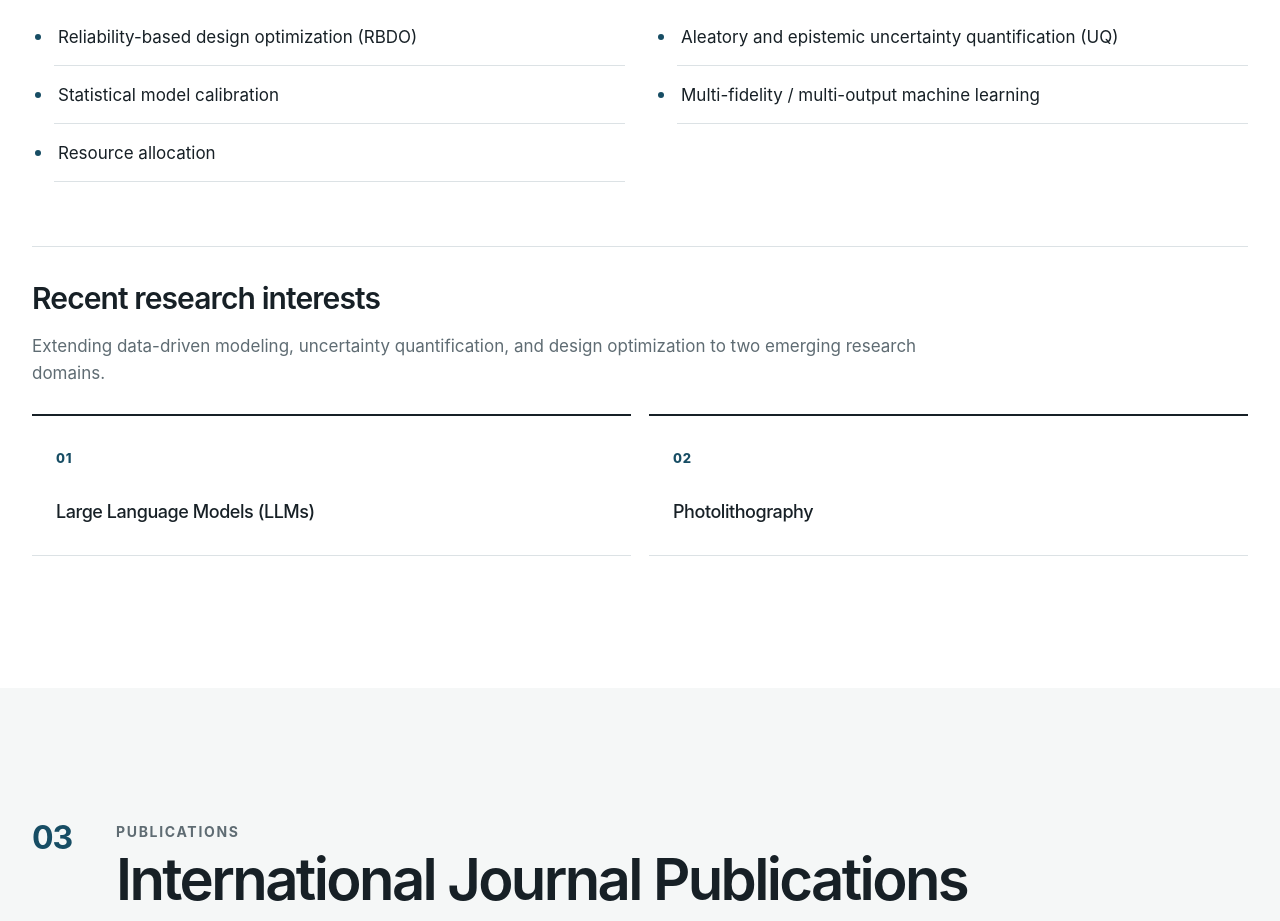
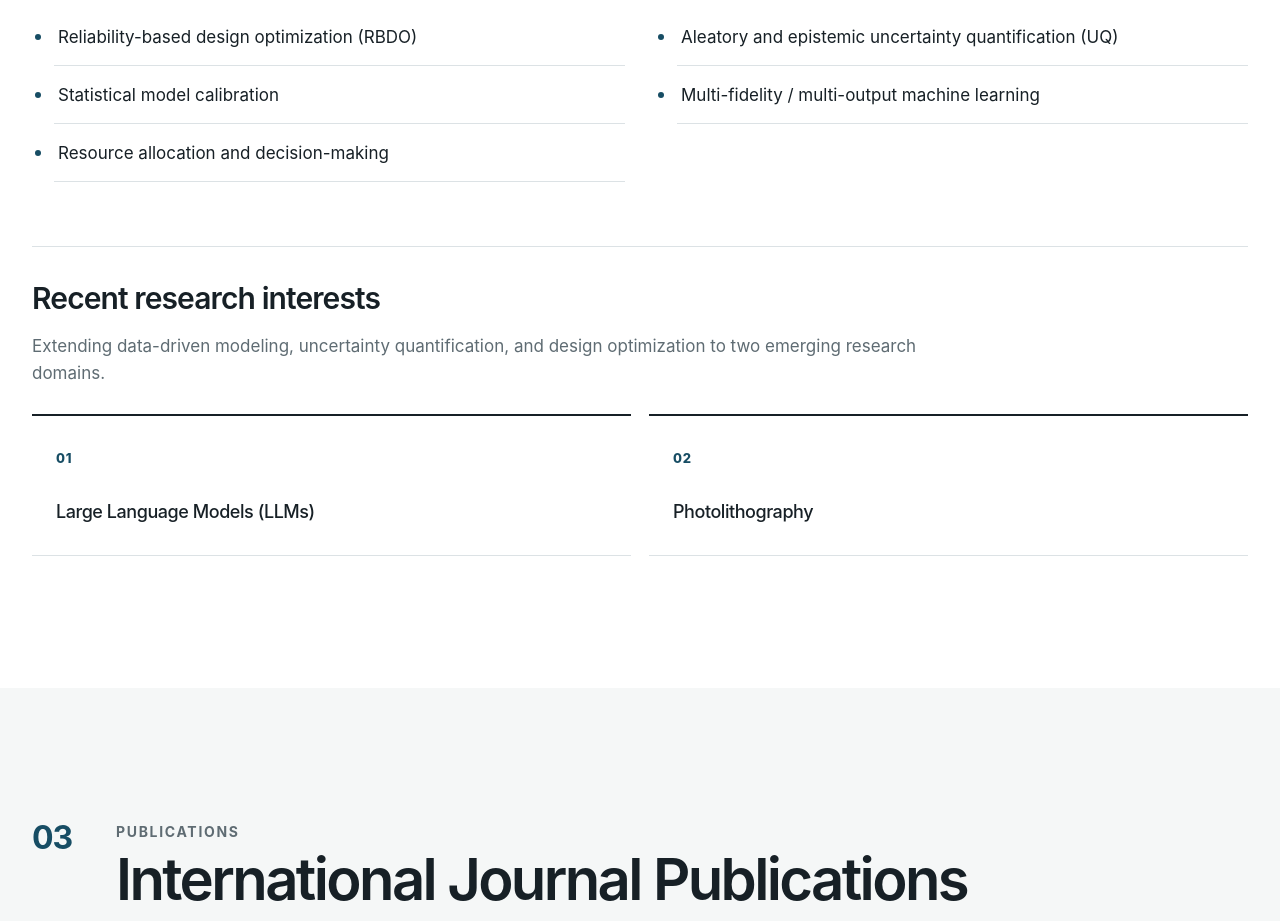
Before and after one commit to yongsujung/yongsujung.github.io, a Next.js app: page / in a window 1280 px wide. Shown: the part 4160-5081 px from the top of the page. Built offline with nearby package versions, Linux system fonts and the light colour scheme.

Commit message:
Expand resource allocation research interest

```diff
--- a/app/page.tsx
+++ b/app/page.tsx
@@ -9,7 +9,7 @@ const researchInterests = [
   'Aleatory and epistemic uncertainty quantification (UQ)',
   'Statistical model calibration',
   'Multi-fidelity / multi-output machine learning',
-  'Resource allocation',
+  'Resource allocation and decision-making',
 ];
 
 const recentResearchAreas = [
```
